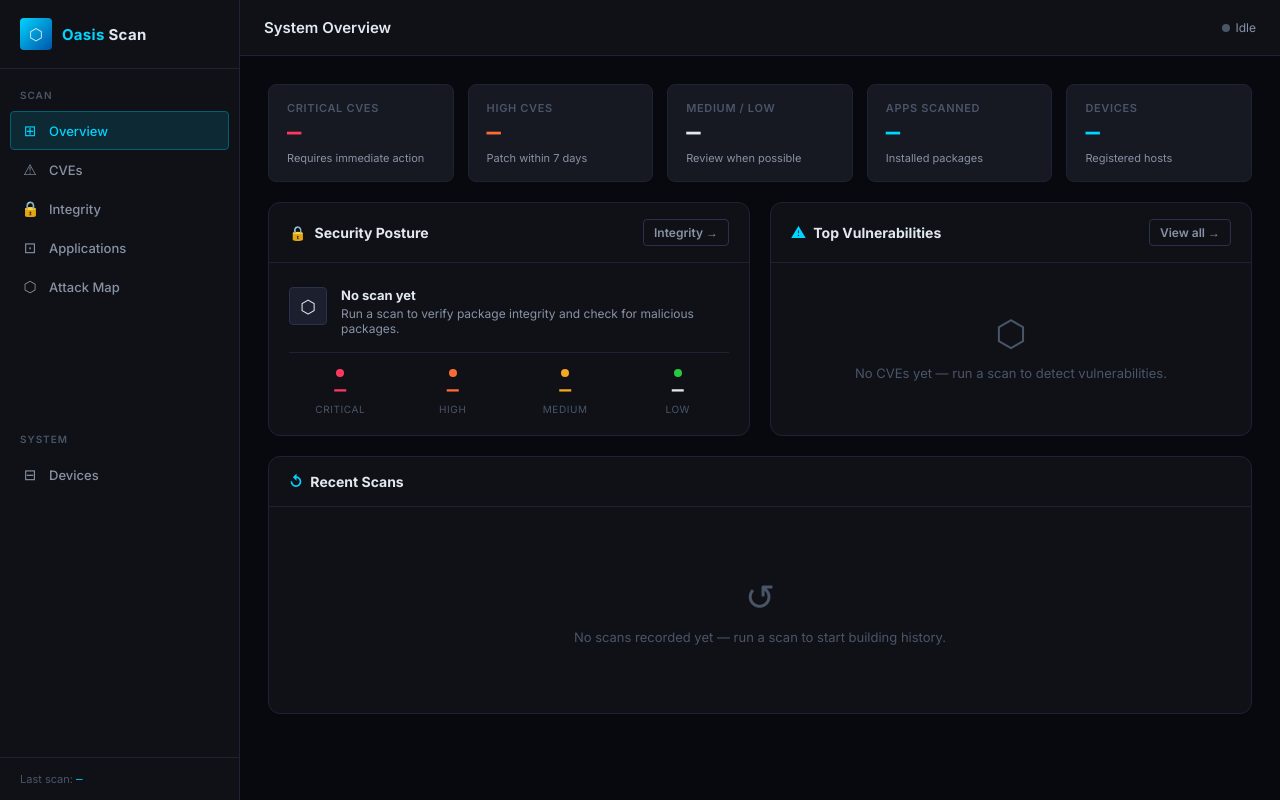
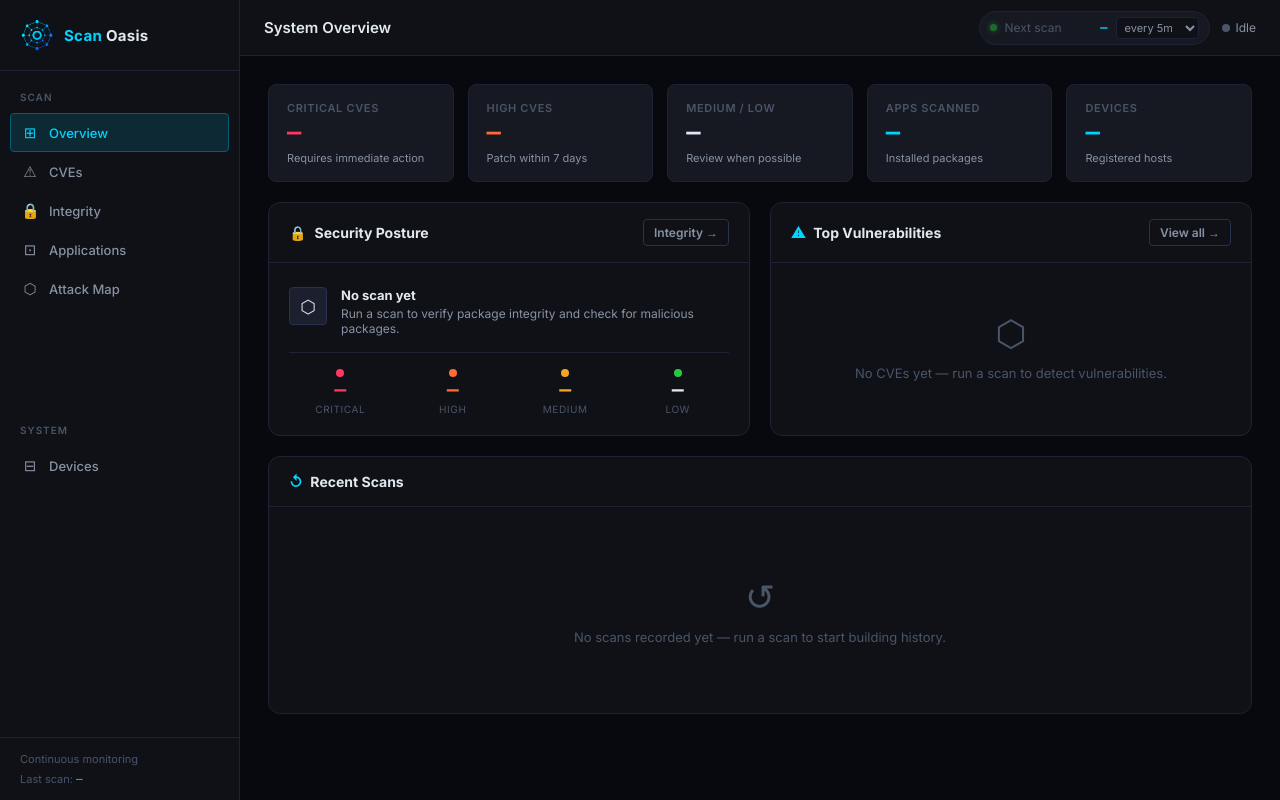
Before and after one commit to duckmxx/oasis-scan, a Flask app: page / in a window 1280 px wide. Run offline with Flask 3, Linux system fonts and the light colour scheme; some libraries are stand-ins or nearby versions.

Commit message:
Rebrand to Scan Oasis: new logo, continuous scanning with countdown
- Rename product Oasis Scan -> Scan Oasis across web + desktop GUI
- Add cropped network-node logo (static/img/) to sidebar, login, favicon, GUI
- Continuous monitoring: auto-rescan on interval with live countdown chip
  (web topbar, 1m/5m/15m/1h selector) and GUI results-screen countdown

Co-Authored-By: Claude Opus 4.8 (1M context) <noreply@anthropic.com>

```diff
--- a/config.py
+++ b/config.py
@@ -1,4 +1,4 @@
-# Oasis Scan — Firebase Configuration
+# Scan Oasis — Firebase Configuration
 # Edit this file to point at your own Firebase project.
 # Alternatively, set environment variables with the same names.
 
--- a/cve_lookup.py
+++ b/cve_lookup.py
@@ -1,4 +1,4 @@
-"""CVE lookup for Oasis Scan — no AI, pure data sources.
+"""CVE lookup for Scan Oasis — no AI, pure data sources.
 
 Sources:
   Arch Linux     : https://security.archlinux.org/json  (full advisory list)
--- a/integrity_check.py
+++ b/integrity_check.py
@@ -1,4 +1,4 @@
-"""Package integrity checks for Oasis Scan.
+"""Package integrity checks for Scan Oasis.
 
 Three checks, no AI required:
 
--- a/scanner.py
+++ b/scanner.py
@@ -493,7 +493,7 @@ def firestore_save(id_token, uid, report):
 
 
 def prompt_login():
-    print("\n── Oasis Scan ─────────────────────────────")
+    print("\n── Scan Oasis ─────────────────────────────")
     print("  Sign in to sync results to your account")
     print("───────────────────────────────────────────")
     email    = input("  Email   : ").strip()
--- a/static/css/style.css
+++ b/static/css/style.css
@@ -1,5 +1,5 @@
 /* =========================================================
-   Oasis Scan — Main Stylesheet
+   Scan Oasis — Main Stylesheet
    ========================================================= */
 
 /* --- Variables --- */
@@ -86,15 +86,11 @@ ul { list-style: none; }
 }
 
 .sidebar-logo .logo-icon {
-  width: 32px;
-  height: 32px;
-  background: linear-gradient(135deg, var(--accent), #0055aa);
-  border-radius: var(--radius-sm);
-  display: flex;
-  align-items: center;
-  justify-content: center;
-  font-size: 16px;
+  width: 34px;
+  height: 34px;
+  object-fit: contain;
   flex-shrink: 0;
+  filter: drop-shadow(0 0 6px var(--accent-glow));
 }
 
 .sidebar-logo .logo-text {
@@ -261,6 +257,53 @@ ul { list-style: none; }
 .status-dot.idle { background: var(--text-muted); box-shadow: none; animation: none; }
 .status-dot.scanning { background: var(--accent); box-shadow: 0 0 6px var(--accent); }
 .status-dot.error { background: var(--sev-critical); box-shadow: 0 0 6px var(--sev-critical); }
+
+/* --- Continuous-monitoring countdown chip --- */
+.monitor-chip {
+  display: flex;
+  align-items: center;
+  gap: 8px;
+  padding: 5px 10px;
+  font-size: 12px;
+  color: var(--text-secondary);
+  background: var(--bg-card);
+  border: 1px solid var(--border);
+  border-radius: 999px;
+}
+
+.monitor-dot {
+  width: 7px;
+  height: 7px;
+  border-radius: 50%;
+  background: var(--sev-low);
+  box-shadow: 0 0 6px var(--sev-low);
+  animation: pulse 2s infinite;
+  flex-shrink: 0;
+}
+
+.monitor-label { color: var(--text-muted); }
+
+.monitor-count {
+  color: var(--accent);
+  font-weight: 700;
+  min-width: 38px;
+  text-align: right;
+}
+
+.monitor-chip.scanning .monitor-count { color: var(--text-muted); }
+
+.monitor-select {
+  background: var(--bg-panel);
+  color: var(--text-secondary);
+  border: 1px solid var(--border);
+  border-radius: var(--radius-sm);
+  font-size: 11px;
+  font-family: var(--font-sans);
+  padding: 2px 4px;
+  cursor: pointer;
+  outline: none;
+}
+.monitor-select:hover { border-color: var(--border-accent); }
 
 @keyframes pulse {
   0%, 100% { opacity: 1; }
--- a/static/js/main.js
+++ b/static/js/main.js
@@ -1,5 +1,5 @@
 /* =========================================================
-   Oasis Scan — Frontend JS
+   Scan Oasis — Frontend JS
    ========================================================= */
 
 // Module-level refs kept so runCVEAnalysis() can update the status bar
@@ -141,7 +141,56 @@ async function startScan() {
   // Both checks run in parallel after the overlay closes
   runCVEAnalysis(_lastReport);
   runIntegrityCheck(_lastReport);
+
+  // Continuous monitoring: schedule the next automatic scan
+  scheduleNextScan();
 }
+
+/* --- Continuous monitoring (auto-rescan + countdown) --- */
+
+let _scanIntervalMs = 5 * 60 * 1000;   // default: every 5 minutes
+let _nextScanAt     = 0;
+let _countdownTimer = null;
+
+function scheduleNextScan() {
+  _nextScanAt = Date.now() + _scanIntervalMs;
+  if (_countdownTimer) clearInterval(_countdownTimer);
+  _countdownTimer = setInterval(tickCountdown, 1000);
+  tickCountdown();
+}
+
+function tickCountdown() {
+  const el   = document.getElementById('next-scan-countdown');
+  const chip = document.getElementById('monitor-chip');
+  if (startScan._running) {
+    if (chip) chip.classList.add('scanning');
+    if (el)   el.textContent = 'now…';
+    return;
+  }
+  if (chip) chip.classList.remove('scanning');
+
+  const remaining = _nextScanAt - Date.now();
+  if (remaining <= 0) {
+    if (el) el.textContent = 'now…';
+    clearInterval(_countdownTimer);
+    _countdownTimer = null;
+    startScan();              // re-runs the scan; scheduleNextScan() fires again on success
+    return;
+  }
+  if (el) el.textContent = fmtCountdown(remaining);
+}
+
+function fmtCountdown(ms) {
+  const s = Math.ceil(ms / 1000);
+  return `${Math.floor(s / 60)}:${String(s % 60).padStart(2, '0')}`;
+}
+
+// Interval selector — change the monitoring frequency on the fly
+document.getElementById('scan-interval')?.addEventListener('change', e => {
+  _scanIntervalMs = Number(e.target.value) || _scanIntervalMs;
+  // Re-anchor the countdown to the new interval without forcing an immediate scan
+  if (!startScan._running) scheduleNextScan();
+});
 
 /* --- CVE Analysis (runs after scan overlay closes) --- */
 
@@ -1295,7 +1344,7 @@ function buildAttackNarrative(topo, cveData) {
     if (neighbors.length > 0) {
       html.push(
         `${neighbors.length} neighbor device${neighbors.length !== 1 ? 's are' : ' is'} visible on the network. ` +
-        `Run Oasis Scan on those machines to check their CVE posture — ` +
+        `Run Scan Oasis on those machines to check their CVE posture — ` +
         `a vulnerable neighbor could pivot <em>into</em> this device laterally.`
       );
     }
--- a/templates/index.html
+++ b/templates/index.html
@@ -3,7 +3,8 @@
 <head>
   <meta charset="UTF-8" />
   <meta name="viewport" content="width=device-width, initial-scale=1.0" />
-  <title>Oasis Scan — Security Dashboard</title>
+  <title>Scan Oasis — Security Dashboard</title>
+  <link rel="icon" type="image/png" href="/static/img/favicon.png" />
   <link rel="stylesheet" href="/static/css/style.css" />
   <link rel="preconnect" href="https://fonts.googleapis.com" />
   <link rel="stylesheet" href="https://fonts.googleapis.com/css2?family=Inter:wght@400;500;600;700;800&family=JetBrains+Mono:wght@400;600;700&display=swap" />
@@ -16,8 +17,8 @@
        ===================================================== -->
   <aside id="sidebar">
     <div class="sidebar-logo">
-      <div class="logo-icon">⬡</div>
-      <div class="logo-text"><span>Oasis</span> Scan</div>
+      <img class="logo-icon" src="/static/img/logo.png" alt="Scan Oasis" />
+      <div class="logo-text"><span>Scan</span> Oasis</div>
     </div>
 
     <p class="sidebar-section-label">Scan</p>
@@ -59,7 +60,8 @@
     </div>
 
     <div class="sidebar-footer" id="sidebar-last-scan">
-      Last scan: <span class="text-accent mono" id="last-scan-time">—</span>
+      <div><span class="monitor-dot"></span> Continuous monitoring</div>
+      <div style="margin-top:6px">Last scan: <span class="text-accent mono" id="last-scan-time">—</span></div>
     </div>
   </aside>
 
@@ -69,6 +71,17 @@
   <header id="topbar">
     <span class="topbar-title" id="topbar-section-label">System Overview</span>
     <div class="topbar-right">
+      <div class="monitor-chip" id="monitor-chip" title="Continuous monitoring — next automatic scan">
+        <span class="monitor-dot"></span>
+        <span class="monitor-label">Next scan</span>
+        <span class="mono monitor-count" id="next-scan-countdown">—</span>
+        <select id="scan-interval" class="monitor-select" title="Scan frequency">
+          <option value="60000">every 1m</option>
+          <option value="300000" selected>every 5m</option>
+          <option value="900000">every 15m</option>
+          <option value="3600000">every 1h</option>
+        </select>
+      </div>
       <div class="topbar-status">
         <div class="status-dot idle" id="status-dot"></div>
         <span id="status-label">Idle</span>
@@ -431,7 +444,7 @@
   <div id="scan-overlay">
     <div class="scan-modal">
       <div class="scan-spinner"></div>
-      <div class="scan-label">Running Oasis Scan…</div>
+      <div class="scan-label">Running Scan Oasis…</div>
       <div class="scan-step" id="scan-step-label">Collecting system info…</div>
     </div>
   </div>
```
Also changed, not shown: gui.py (+61 -9 lines), templates/login.html (+6 -5 lines), README.md, static/img/favicon.png (added), static/img/logo-22.png (added), static/img/logo-32.png (added), static/img/logo-48.png (added), static/img/logo-96.png (added), static/img/logo.png (added).
